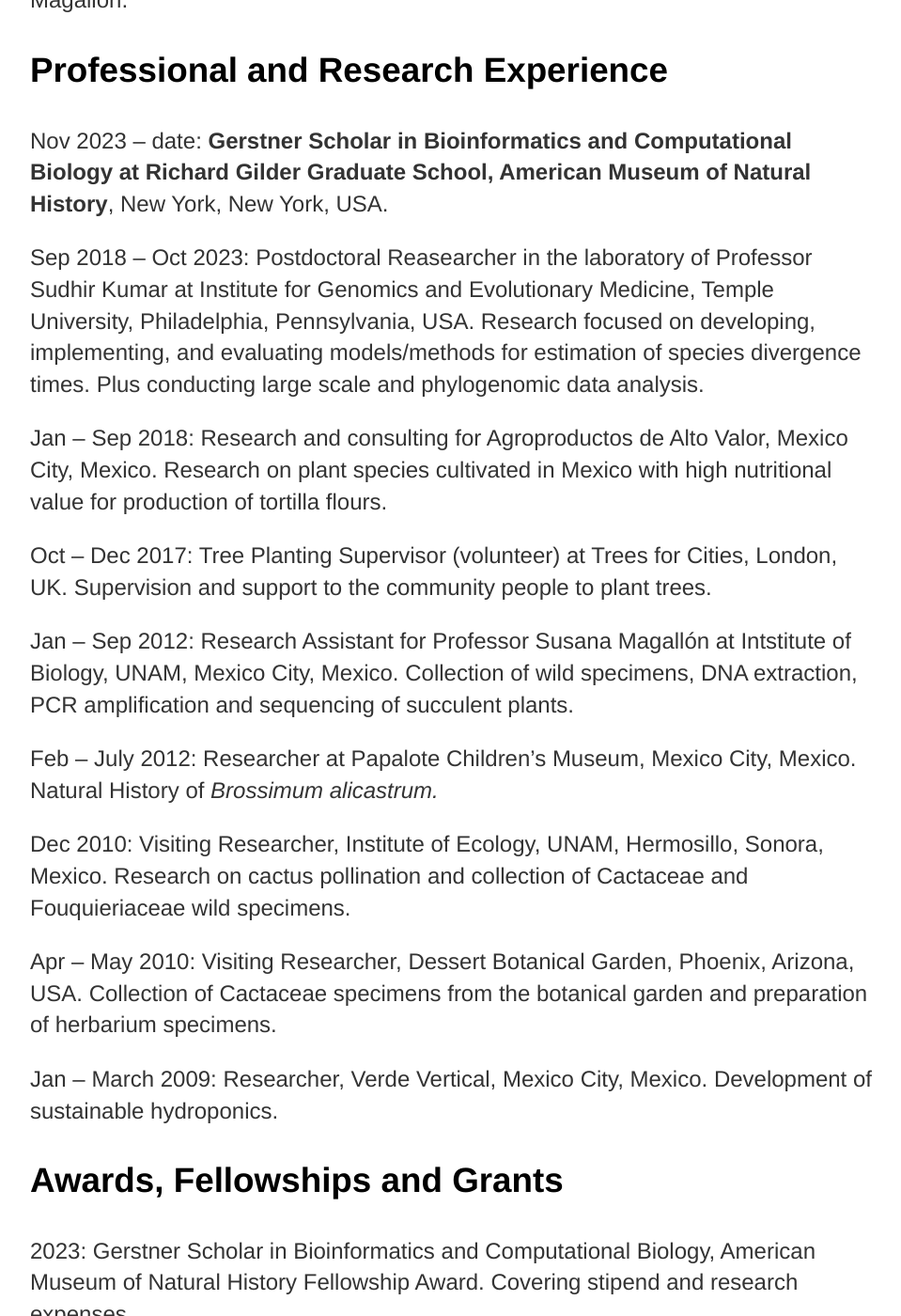
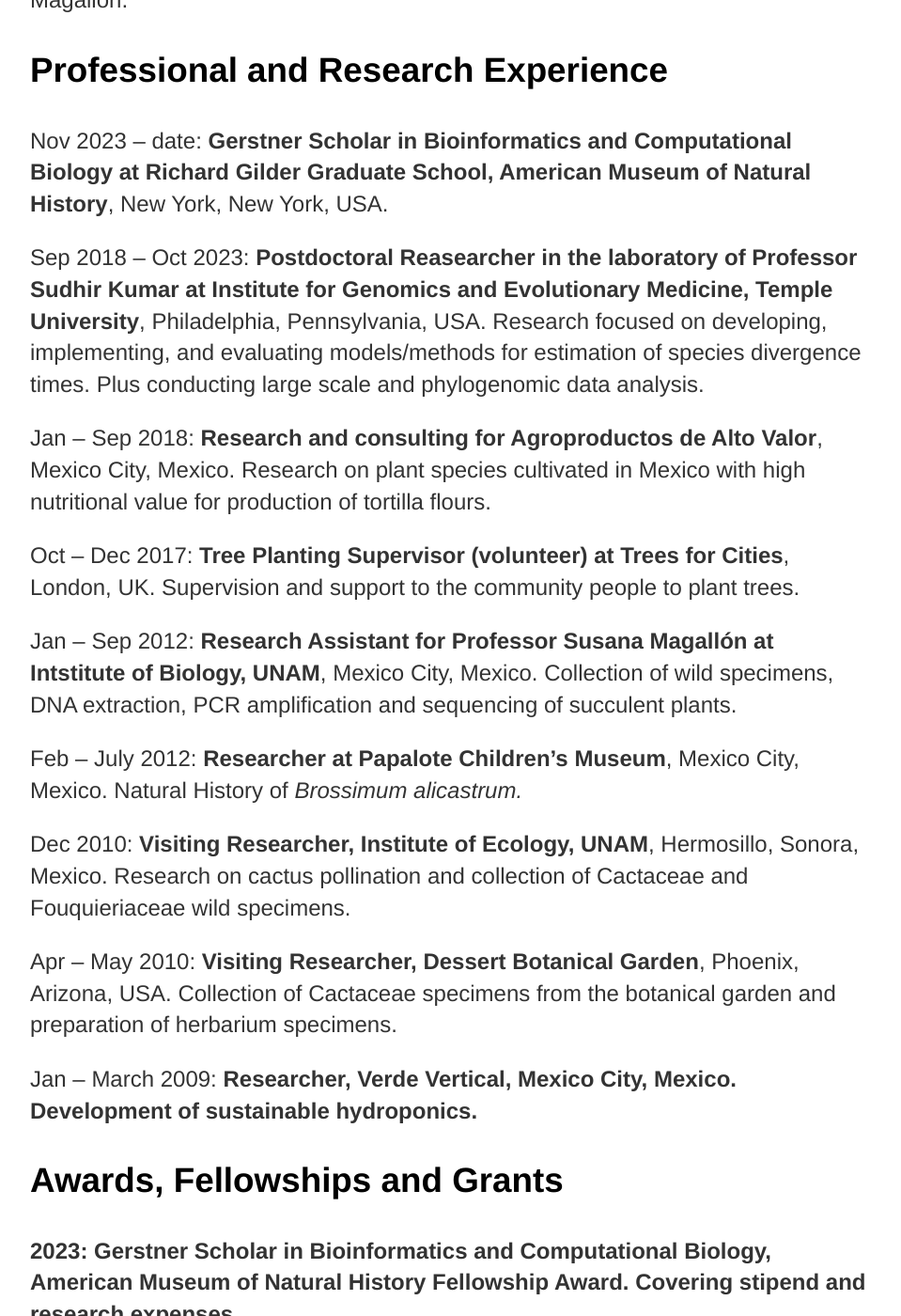
Before and after one commit to josebarbamontoya/josebarbamontoya.github.io, a Jekyll site: the page built from about/index.html, in a window 1280 px wide and 1400 px high, scrolled down 1321 px. Shown: the whole window at 94% size, without its empty margins (160-1119 px from the left). Built offline with Jekyll 4.4.1, drawn with Linux system fonts in a browser that asks for light colours.

Commit message:
Update index.html

```diff
--- a/about/index.html
+++ b/about/index.html
@@ -18,14 +18,14 @@
 
 	<h3><font color="black">Professional and Research Experience</h3>
 			<p>Nov 2023 – date: <b>Gerstner Scholar in Bioinformatics and Computational Biology at Richard Gilder Graduate School, American Museum of Natural History</b>, New York, New York, USA.
-			<p>Sep 2018 – Oct 2023: Postdoctoral Reasearcher in the laboratory of Professor Sudhir Kumar at Institute for Genomics and Evolutionary Medicine, Temple University, Philadelphia, Pennsylvania, USA. Research focused on developing, implementing, and evaluating models/methods for estimation of species divergence times. Plus conducting large scale and phylogenomic data analysis.
-			<p>Jan – Sep 2018: Research and consulting for Agroproductos de Alto Valor, Mexico City, Mexico. Research on plant species cultivated in Mexico with high nutritional value for production of tortilla flours.
-			<p>Oct – Dec 2017: Tree Planting Supervisor (volunteer) at Trees for Cities, London, UK. Supervision and support to the community people to plant trees.
-			<p>Jan – Sep 2012: Research Assistant for Professor Susana Magallón at Intstitute of Biology, UNAM, Mexico City, Mexico. Collection of wild specimens, DNA extraction, PCR amplification and sequencing of succulent plants.
-			<p>Feb – July 2012: Researcher at Papalote Children’s Museum, Mexico City, Mexico. Natural History of <i>Brossimum alicastrum.</i>
-			<p>Dec 2010: Visiting Researcher, Institute of Ecology, UNAM, Hermosillo, Sonora, Mexico. Research on cactus pollination and collection of Cactaceae and Fouquieriaceae wild specimens.
-			<p>Apr – May 2010: Visiting Researcher, Dessert Botanical Garden, Phoenix, Arizona, USA. Collection of Cactaceae specimens from the botanical garden and preparation of herbarium specimens.
-			<p>Jan – March 2009: Researcher, Verde Vertical, Mexico City, Mexico. Development of sustainable hydroponics.
+			<p>Sep 2018 – Oct 2023: <b>Postdoctoral Reasearcher in the laboratory of Professor Sudhir Kumar at Institute for Genomics and Evolutionary Medicine, Temple University</b>, Philadelphia, Pennsylvania, USA. Research focused on developing, implementing, and evaluating models/methods for estimation of species divergence times. Plus conducting large scale and phylogenomic data analysis.
+			<p>Jan – Sep 2018: <b>Research and consulting for Agroproductos de Alto Valor</b>, Mexico City, Mexico. Research on plant species cultivated in Mexico with high nutritional value for production of tortilla flours.
+			<p>Oct – Dec 2017: <b>Tree Planting Supervisor (volunteer) at Trees for Cities</b>, London, UK. Supervision and support to the community people to plant trees.
+			<p>Jan – Sep 2012: <b>Research Assistant for Professor Susana Magallón at Intstitute of Biology, UNAM</b>, Mexico City, Mexico. Collection of wild specimens, DNA extraction, PCR amplification and sequencing of succulent plants.
+			<p>Feb – July 2012: <b>Researcher at Papalote Children’s Museum</b>, Mexico City, Mexico. Natural History of <i>Brossimum alicastrum.</i>
+			<p>Dec 2010: <b>Visiting Researcher, Institute of Ecology, UNAM</b>, Hermosillo, Sonora, Mexico. Research on cactus pollination and collection of Cactaceae and Fouquieriaceae wild specimens.
+			<p>Apr – May 2010: <b>Visiting Researcher, Dessert Botanical Garden</b>, Phoenix, Arizona, USA. Collection of Cactaceae specimens from the botanical garden and preparation of herbarium specimens.
+			<p>Jan – March 2009: <b>Researcher, Verde Vertical, Mexico City, Mexico. Development of sustainable hydroponics.
 
 	<h3>Awards, Fellowships and Grants</h3>
 			<p>2023: Gerstner Scholar in Bioinformatics and Computational Biology, American Museum of Natural History Fellowship Award. Covering stipend and research expenses.
```
